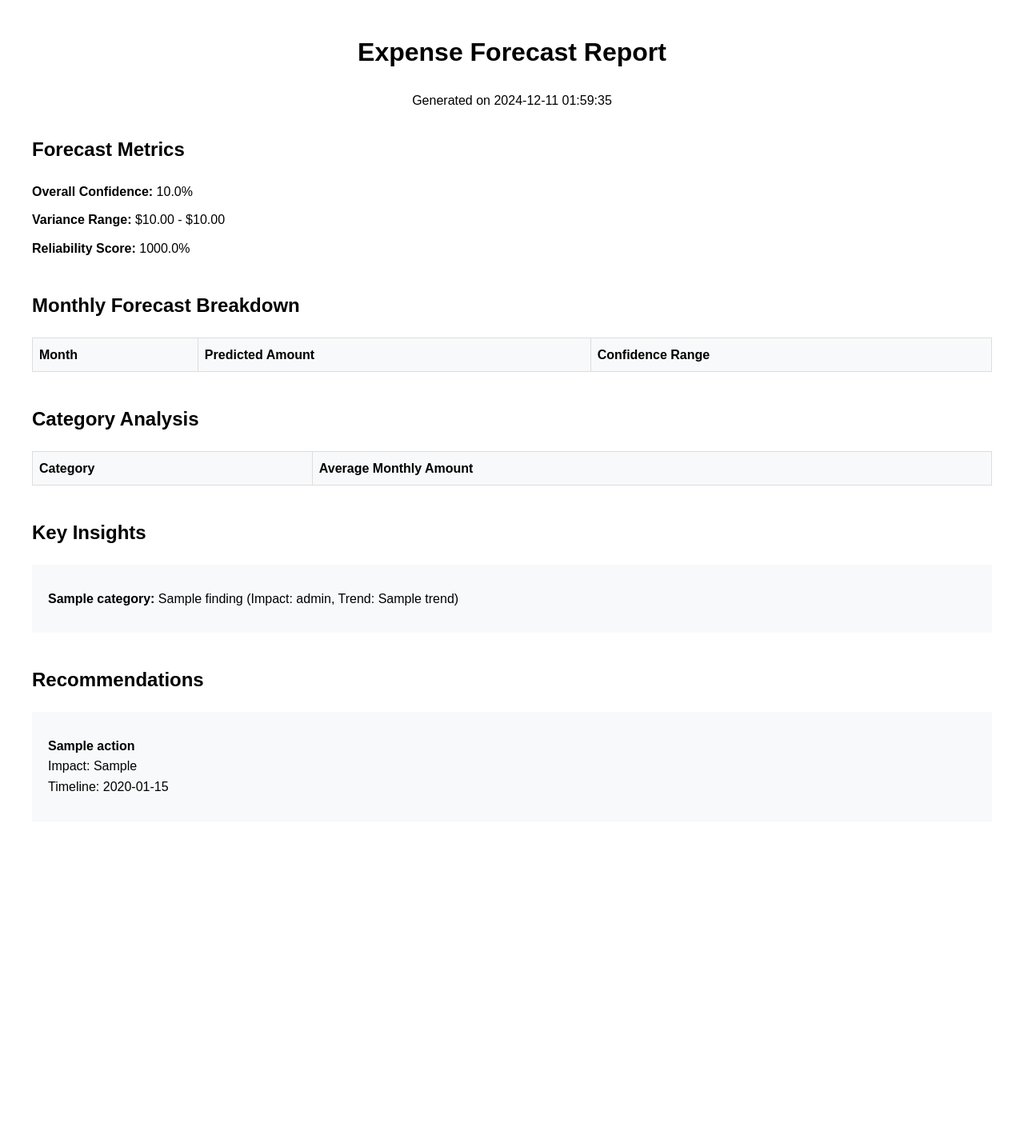
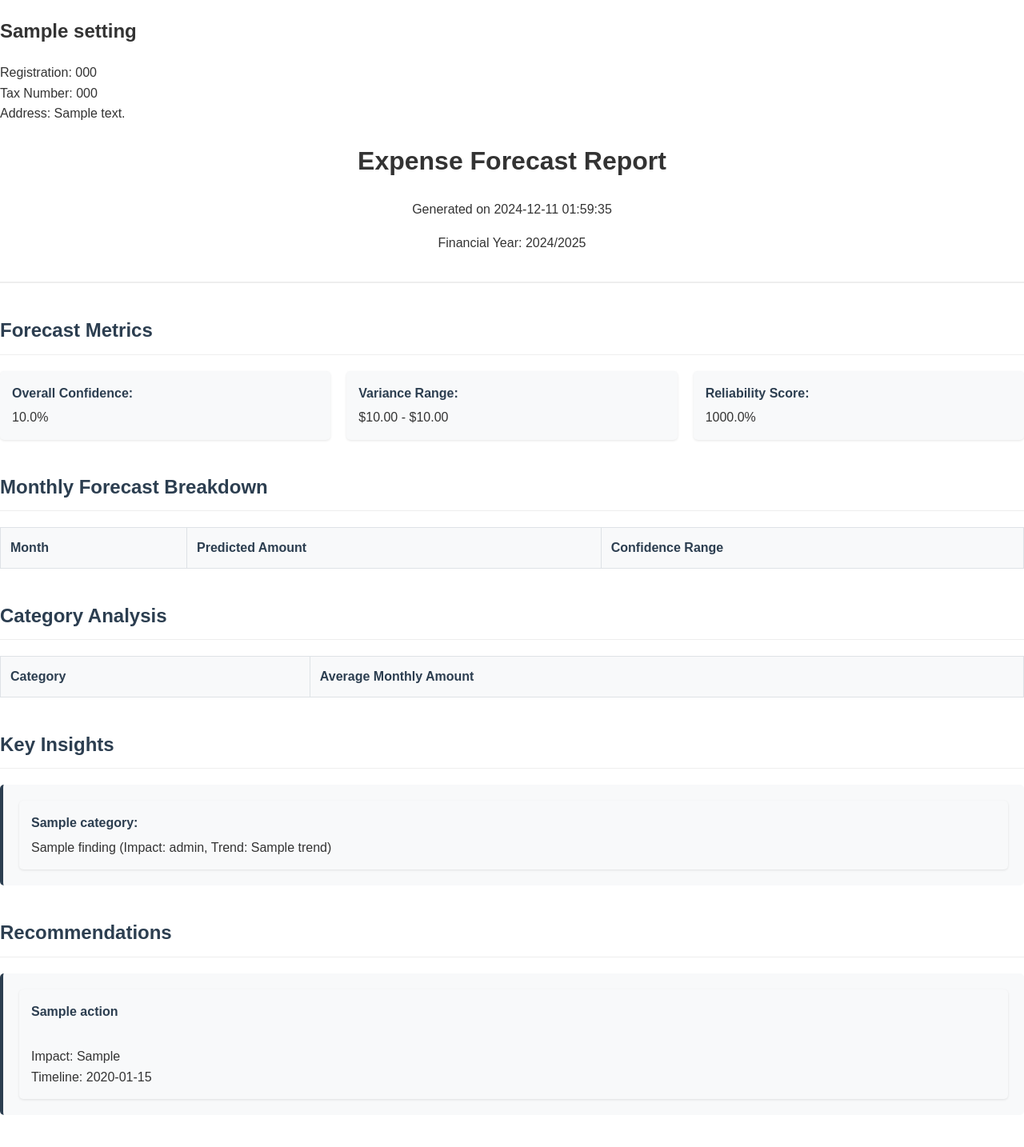
Before and after one commit to randtechusa/AnaleeOriginal, a Flask app: template templates/pdf_templates/forecast_pdf.html in a window 1280 px wide. Shown: the whole page at 80% size. Before the commit the page ends 989 px from the top, so only its background shows below. Run offline with Flask 3, Linux system fonts and the light colour scheme; tables that the repository leaves empty hold one stand-in row (values such as "Sample post"); the template is opened without the code that fills it: values that come from a table or form of the project are taken from there, most other values are stand-ins (such as "Sample title", 1, 10 or a date in 2020); lists and menus that the app fills with data are empty.

Commit message:
Agent query: Can you generate a new PDF export and verify if it includes company information and has improved styling while maintaining all the forecast data?
Enhance forecast PDF template with styling, pagination, and company information.

```diff
--- a/templates/pdf_templates/forecast_pdf.html
+++ b/templates/pdf_templates/forecast_pdf.html
@@ -4,48 +4,119 @@
     <meta charset="UTF-8">
     <title>Expense Forecast Report</title>
     <style>
+        @page {
+            margin: 2.5cm;
+            @top-center {
+                content: "Financial Forecast Report";
+                font-family: Arial, sans-serif;
+                font-size: 9pt;
+            }
+            @bottom-center {
+                content: "Page " counter(page) " of " counter(pages);
+                font-family: Arial, sans-serif;
+                font-size: 9pt;
+            }
+        }
         body {
             font-family: Arial, sans-serif;
             line-height: 1.6;
-            margin: 40px;
+            margin: 0;
+            color: #333;
         }
         .header {
             text-align: center;
-            margin-bottom: 30px;
+            margin-bottom: 40px;
+            border-bottom: 2px solid #eee;
+            padding-bottom: 20px;
+        }
+        .company-info {
+            margin-bottom: 20px;
+            text-align: left;
         }
         .section {
             margin-bottom: 40px;
+            page-break-inside: avoid;
+        }
+        .section h2 {
+            color: #2c3e50;
+            border-bottom: 1px solid #eee;
+            padding-bottom: 10px;
+            margin-bottom: 20px;
         }
         .metrics {
+            display: grid;
+            grid-template-columns: repeat(auto-fit, minmax(200px, 1fr));
+            gap: 20px;
             margin: 20px 0;
         }
         .metric-item {
-            margin: 10px 0;
+            background: #f8f9fa;
+            padding: 15px;
+            border-radius: 5px;
+            box-shadow: 0 1px 3px rgba(0,0,0,0.1);
+        }
+        .metric-item strong {
+            color: #2c3e50;
+            display: block;
+            margin-bottom: 5px;
         }
         .recommendations {
             background-color: #f8f9fa;
             padding: 20px;
             margin: 20px 0;
+            border-radius: 5px;
+            border-left: 4px solid #2c3e50;
         }
         table {
             width: 100%;
             border-collapse: collapse;
             margin: 20px 0;
+            background: white;
         }
         th, td {
-            border: 1px solid #ddd;
-            padding: 8px;
+            border: 1px solid #dee2e6;
+            padding: 12px;
             text-align: left;
         }
         th {
             background-color: #f8f9fa;
+            color: #2c3e50;
+            font-weight: bold;
+        }
+        tr:nth-child(even) {
+            background-color: #f8f9fa;
+        }
+        .positive {
+            color: #28a745;
+        }
+        .negative {
+            color: #dc3545;
+        }
+        .neutral {
+            color: #6c757d;
+        }
+        @media print {
+            .page-break {
+                page-break-before: always;
+            }
         }
     </style>
 </head>
 <body>
     <div class="header">
+        <div class="company-info">
+            {% if company %}
+            <h2>{{ company.company_name }}</h2>
+            <p>
+                {% if company.registration_number %}Registration: {{ company.registration_number }}<br>{% endif %}
+                {% if company.tax_number %}Tax Number: {{ company.tax_number }}<br>{% endif %}
+                {% if company.address %}Address: {{ company.address }}{% endif %}
+            </p>
+            {% endif %}
+        </div>
         <h1>Expense Forecast Report</h1>
         <p>Generated on {{ datetime.now().strftime('%Y-%m-%d %H:%M:%S') }}</p>
+        <p>Financial Year: {{ datetime.now().strftime('%Y') }}/{{ (datetime.now().year + 1)|string }}</p>
     </div>
 
     <div class="section">
```
